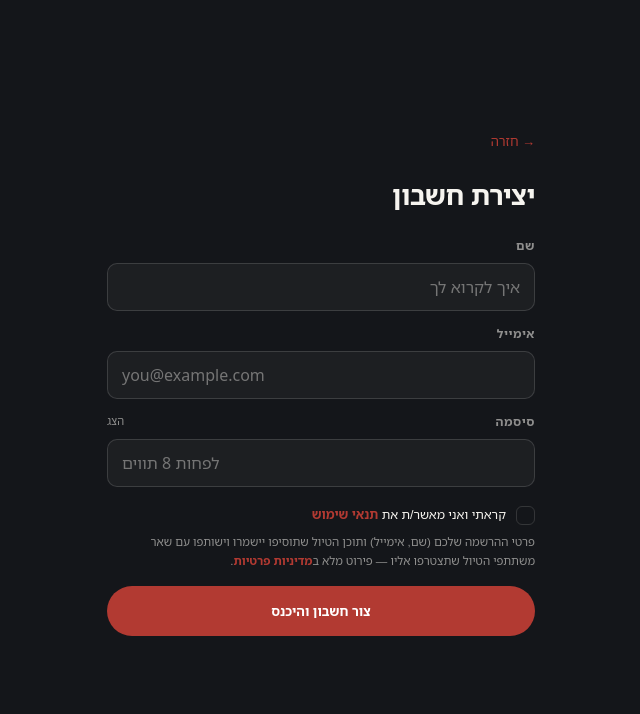
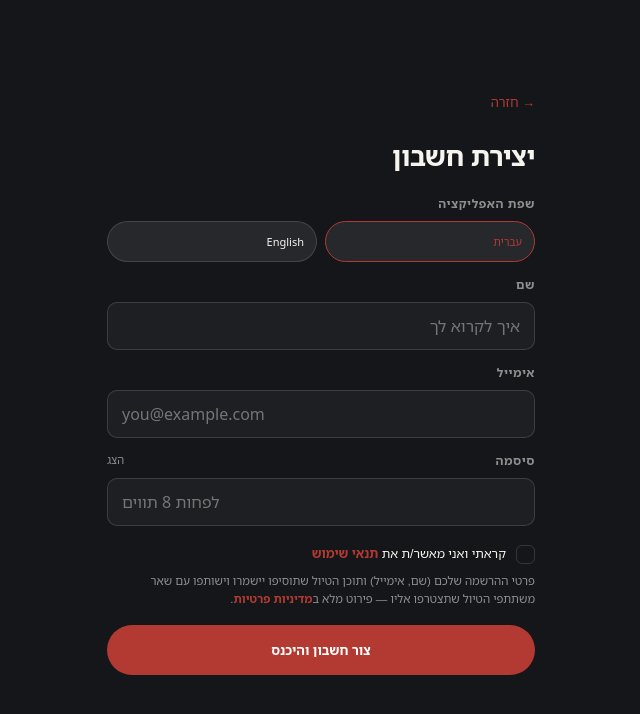
Before and after one commit to GoldenSymbol/JapanApp, a React (Vite) app in the folder frontend/: page /signup in a window 1280 px wide. Shown: the top 714 px of the page, without its empty margins (319-959 px from the left). Built offline with nearby package versions, Linux system fonts and the light colour scheme; no server answers; a web font is replaced by a local one.

Commit message:
Let new users pick the app language (he/en) at signup and store it on their profile
Co-Authored-By: Claude Sonnet 5.5 <noreply@anthropic.com>

```diff
--- a/frontend/src/screens/Signup.tsx
+++ b/frontend/src/screens/Signup.tsx
@@ -7,7 +7,7 @@ import { authErrorText } from '../utils/authErrors';
 
 export function Signup() {
   const { signup } = useAuth();
-  const { t } = useLanguage();
+  const { t, lang, setLang } = useLanguage();
   const navigate = useNavigate();
   const [name, setName] = useState('');
   const [showPw, setShowPw] = useState(false);
@@ -22,7 +22,7 @@ export function Signup() {
     if (!agreedToTerms) { setError(t('signup.mustAgree')); return; }
     setError(''); setBusy(true);
     try {
-      await signup(name.trim(), email.trim(), password);
+      await signup(name.trim(), email.trim(), password, lang);
       navigate('/choose');
     } catch (e) {
       if (e instanceof ApiError) {
@@ -40,7 +40,15 @@ export function Signup() {
     <div className="app-shell" style={{ justifyContent: 'center', padding: '0 26px 40px' }}>
       <Link to="/login" style={{ font: "500 13px 'Noto Sans Hebrew',sans-serif", color: 'var(--accent)', padding: '8px 0' }}>{t('common.back')}</Link>
       <div style={{ font: "600 27px/1.25 'Noto Sans Hebrew',sans-serif", letterSpacing: '-.4px', marginTop: 20 }}>{t('signup.title')}</div>
-      <div style={{ marginTop: 26 }}>
+      <div style={{ marginTop: 22 }}>
+        <div className="section-label" style={{ paddingBottom: 9 }}>{t('settings.language')}</div>
+        <div style={{ display: 'flex', gap: 8 }}>
+          {([{ key: 'he', label: 'עברית' }, { key: 'en', label: 'English' }] as const).map((l) => (
+            <div key={l.key} onClick={() => setLang(l.key)} className="pill" style={{ flex: 1, textAlign: 'center', padding: 12, cursor: 'pointer', border: `1.5px solid ${lang === l.key ? 'var(--accent)' : 'var(--border)'}`, color: lang === l.key ? 'var(--accent)' : 'var(--text)' }}>{l.label}</div>
+          ))}
+        </div>
+      </div>
+      <div style={{ marginTop: 14 }}>
         <div className="section-label" style={{ paddingBottom: 9 }}>{t('signup.name')}</div>
         <input className="field" placeholder={t('signup.namePlaceholder')} value={name} onChange={(e) => setName(e.target.value)} />
       </div>
--- a/frontend/src/state/AuthContext.tsx
+++ b/frontend/src/state/AuthContext.tsx
@@ -32,7 +32,7 @@ interface AuthState {
   // RequireAuth in App.tsx. Null until the first authenticated response comes back.
   currentTermsVersion: string | null;
   login: (email: string, password: string) => Promise<void>;
-  signup: (name: string, email: string, password: string) => Promise<void>;
+  signup: (name: string, email: string, password: string, uiLang?: 'he' | 'en') => Promise<void>;
   resetPassword: (email: string) => Promise<void>;
   logout: () => void;
   createTrip: () => Promise<void>;
@@ -159,7 +159,7 @@ export function AuthProvider({ children }: { children: ReactNode }) {
   // Called only after Signup.tsx has confirmed the terms checkbox was checked — this always
   // records acceptance of the current terms right after creating the profile, in the same flow,
   // rather than leaving a freshly-created account to hit the terms gate on its very first screen.
-  const signup = useCallback(async (name: string, email: string, password: string) => {
+  const signup = useCallback(async (name: string, email: string, password: string, uiLang: 'he' | 'en' = 'he') => {
     if (password.length < 8) throw new ApiError(400, { error: 'weak_password', message: 'הסיסמה צריכה להיות לפחות 8 תווים' });
     let cred;
     explicitLoadInFlight.current = true;
@@ -170,7 +170,7 @@ export function AuthProvider({ children }: { children: ReactNode }) {
       } catch (e: any) {
         throw toApiError(e);
       }
-      await api('/auth/bootstrap', { method: 'POST', json: { name, email } });
+      await api('/auth/bootstrap', { method: 'POST', json: { name, email, uiLang } });
       const data = await api('/auth/accept-terms', { method: 'POST' });
       setUser(data.user); setCurrentTermsVersion(data.currentTermsVersion);
       setTrip(null);
```
Also changed, not shown: 2 other files (tests, documents, lock files or other folders).
